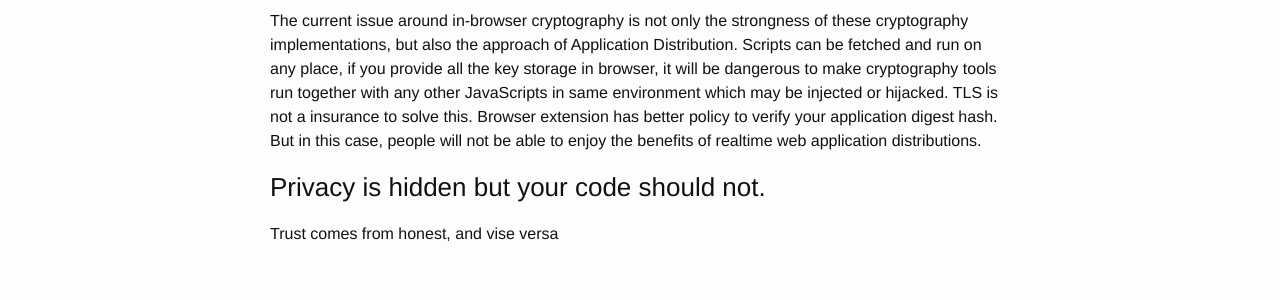
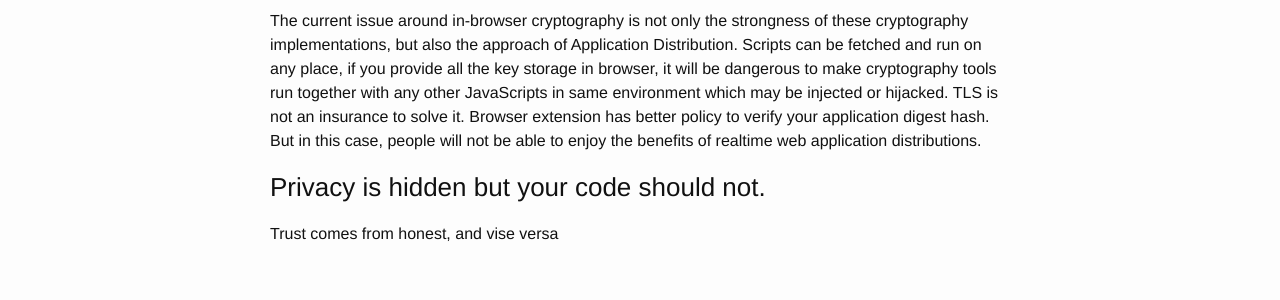
Before and after one commit to tcz001/tcz001.github.io, a Jekyll site: the page built from _posts/2015-06-03-muscling-up-privacy.md, in a window 1280 px wide. Shown: the part 1115-1415 px from the top of the page. Built offline with Jekyll 4.4.1, drawn with Linux system fonts in a browser that asks for light colours.

Commit message:
Updated 2015-06-03-muscling-up-privacy.md

```diff
--- a/_posts/2015-06-03-muscling-up-privacy.md
+++ b/_posts/2015-06-03-muscling-up-privacy.md
@@ -31,7 +31,7 @@ The more insidious problem in the subject of anonymity privacy is not so much wh
 No, but partially yes. In-browser cryptography has been a long-run debating. There are many implementation around cryptography in browser, supporting TLS is now a basic function for most browsers, and W3C is also promoting new features like [WebCryptoAPI](http://www.w3.org/TR/WebCryptoAPI/) for further usage. Though this draft is rolling out, not all specifics are implemented strongly, like CSPRNG. Having weak random numbers is a serious flaw in security, that would undo most of the value of encryption.
 
 The current issue around in-browser cryptography is not only the strongness of these cryptography implementations, but also the approach of Application Distribution.
-Scripts can be fetched and run on any place, if you provide all the key storage in browser, it will be dangerous to make cryptography tools run together with any other JavaScripts in same environment which may be injected or hijacked. TLS is not a insurance to solve this. Browser extension has better policy to verify your application digest hash. But in this case, people will not be able to enjoy the benefits of realtime web application distributions.
+Scripts can be fetched and run on any place, if you provide all the key storage in browser, it will be dangerous to make cryptography tools run together with any other JavaScripts in same environment which may be injected or hijacked. TLS is not an insurance to solve it. Browser extension has better policy to verify your application digest hash. But in this case, people will not be able to enjoy the benefits of realtime web application distributions.
 
 ### Privacy is hidden but your code should not.
 
```
